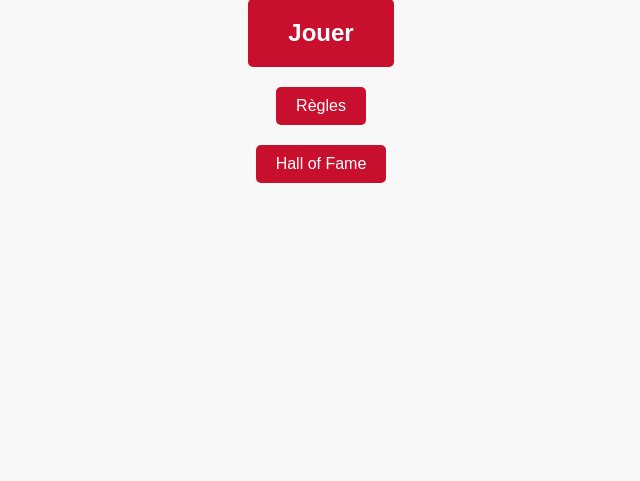
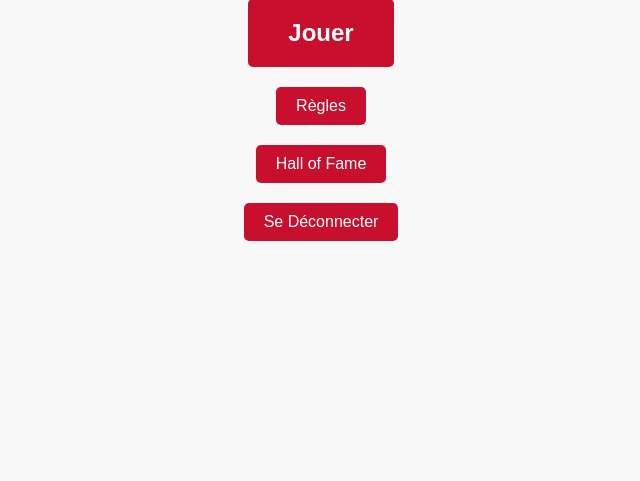
Before and after one commit to SamyKr/projetweb, a PHP site: page /views/menu.php in a window 1280 px wide. Shown: the part 199-680 px from the top of the page, without its empty margins (319-959 px from the left). Run offline with PHP 8.4, Linux system fonts and the light colour scheme; the visitor is signed in with stand-in values (Sample User, id 1); a stand-in replaces the project's code that opens the database connection.

Commit message:
?? 19.11 mael

```diff
--- a/projet_web/assets/app.js
+++ b/projet_web/assets/app.js
@@ -376,6 +376,7 @@ checkCode(id, code, ajout) {
 
 
         const popupContent = this.popup(obj);
+
         marker.bindPopup(popupContent);
 
         this.loadedObjectIds.push(obj.id); // ajout a la carte de chaleur
--- a/projet_web/views/menu.php
+++ b/projet_web/views/menu.php
@@ -16,9 +16,16 @@
 
 <div class="content">
     <div class="button-group">
-        <a href="login" class="btn btn-large">Jouer</a>
-        <a href="regles" class="btn btn-small">Règles</a>
-        <a href="resultat" class="btn btn-small">Hall of Fame</a>
+        <a href="/jeu" class="btn btn-large">Jouer</a>
+        <a href="/regles" class="btn btn-small">Règles</a>
+        <a href="/resultat" class="btn btn-small">Hall of Fame</a>
+
+        <?php if (isset($_SESSION['user_id']) || isset($_COOKIE['user_id'])): ?>
+            <!-- Bouton de déconnexion si l'utilisateur est connecté -->
+            <a href="/logout" class="btn btn-small">Se Déconnecter</a>
+        <?php else: ?>
+            <!-- Si l'utilisateur n'est pas connecté, il ne voit pas le bouton de déconnexion -->
+        <?php endif; ?>
     </div>
 </div>
 
--- a/projet_web/views/resultat.php
+++ b/projet_web/views/resultat.php
@@ -49,7 +49,10 @@
         <!-- Bouton pour retourner au menu -->
         <div class="text-center mt-4">
             <a href="menu" class="btn btn-primary">Retour au menu</a>
-            <a href="jeu" class="btn btn-primary">Rejouer</a>
+            <!-- Affichage du bouton "Rejouer" uniquement si l'utilisateur est connecté -->
+            <?php if (isset($_SESSION['pseudo'])): ?>
+                <a href="jeu" class="btn btn-primary">Rejouer</a>
+            <?php endif; ?>
         </div>
     </div>
 
```
Also changed, not shown: projet_web/index.php (+39 -7 lines).
